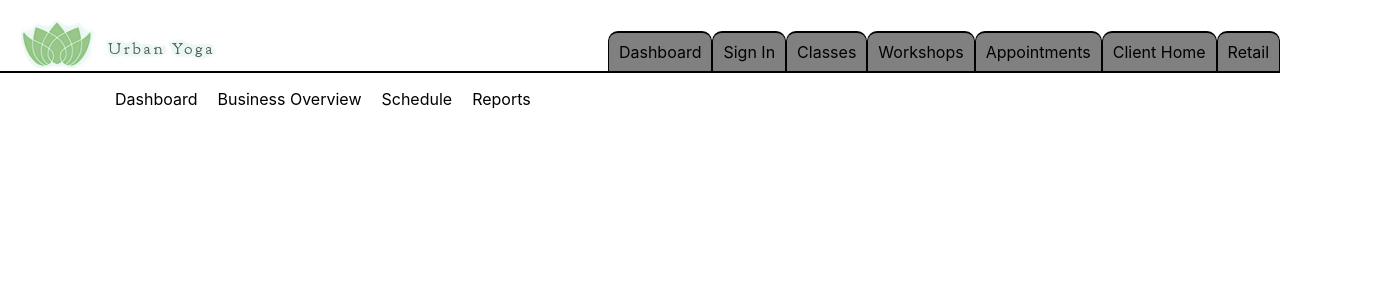
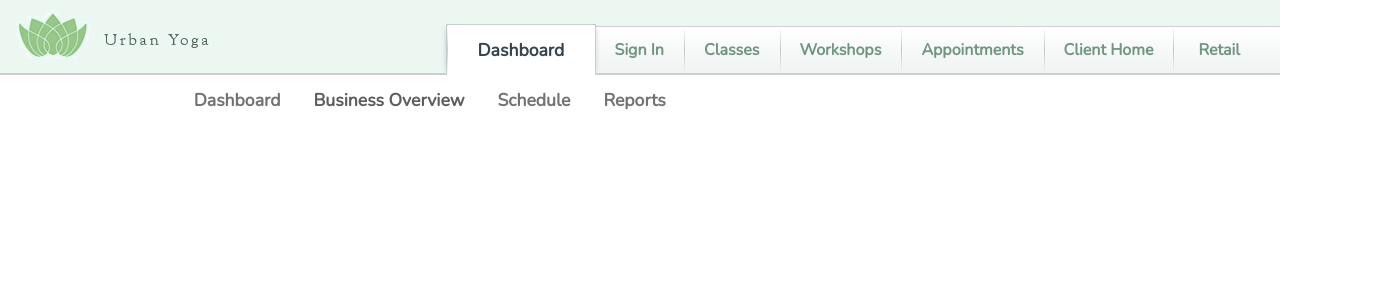
Before and after one commit to estenman/business-overview-react, a React (Create React App) app: page / in a window 1280 px wide. Shown: the top 300 px of the page, 1380 px wide, since content can reach past the window. Built offline with nearby package versions, Linux system fonts and the light colour scheme.

Commit message:
header styling for large

```diff
--- a/src/App.css
+++ b/src/App.css
@@ -15,14 +15,15 @@
 
 /*Header*/
 header {
-  padding: 20px 0px 0px 20px;
   display: flex;
   justify-content: flex-start;
   align-items: flex-end;
-  border-bottom: 2px solid black;
+  border-bottom: 2px solid #cbcfd1;;
+  background-color: #ecf7f2;
 }
 .header-logo {
   display: inline-block;
+  margin: 11px 0px 11px 16px;
 }
 
 .header-nav {
@@ -32,29 +33,64 @@ nav ul {
   padding: 0px;
   margin: 0px;
 }
-nav li {
+nav > ul > li {
   list-style-type: none;
   display: inline-block;
-  background-color: grey;
-  padding: 10px;
-  border-color: black;
-  border-style: solid;
-  border-width: 2px 1px 0px;
-  border-radius: 10px 10px 0px 0px;
+  background: linear-gradient(to bottom, rgb(255, 255, 255) 0%, rgb(239, 243, 242) 100%);
+  padding: 14px 20px;
+  border-top: 1px solid #cbcfd1;
+  color: #709582;
+  font-weight: 600;
+  font-size: 1em;
+  position: relative;
+}
+
+nav > ul > li:last-child {
+  padding: 14px 40px 14px 25px;
+}
+
+nav > ul > li::after {
+  content: "";
+  position: absolute;
+  left: 0px;
+  top: 0px;
+  width: 1px;
+  height: 100%;
+  background: linear-gradient(to bottom, rgb(255, 255, 255, 0), rgb(197, 197, 197) 50%, rgb(255, 255, 255, 0));
+}
+
+.selected-tab {
+  z-index: 1;
+  color: #37444e;
+  background: #fff;
+  border-top: #b6c2c5 solid 1px;
+  border-left: #b6c2c5 solid 1px;
+  border-right: #b6c2c5 solid 1px;
+  border-radius: 3px 3px 0px 0px;
+  padding: 14px 28px;
+  transform: scale(1.1) translate(-5px);
+  box-shadow:
+    -5px 0px 5px -5px rgba(197,197,197,1),
+    5px 0px 5px -5px rgba(197,197,197,1);;
 }
 
 .sub-nav-content {
   position: absolute;
-  left: 100px;
-  top: 75px;
-  width: 100%;
+  left: -250px;
+  top: 50px;
+  min-width: 500px;
   z-index: 1;
   background-color: #fff;
   padding: 5px;
 }
 
 .sub-nav-content li {
-  background-color: white;
-  border: none;
+  background: #fff;
   display: inline-block;
+  color: #737373;
+  padding: 5px 15px;
 }
+
+li.selected-tab-item {
+  color: #5e5e5e;
+}
--- a/src/components/FullNavigation.js
+++ b/src/components/FullNavigation.js
@@ -5,10 +5,10 @@ class FullNavigation extends Component {
 		return (
 			<nav role="navigation" className="header-nav">
 				<ul>
-					<li>Dashboard
+					<li className="selected-tab">Dashboard
 						<ul className="sub-nav-content">
 							<li>Dashboard</li>
-							<li>Business Overview</li>
+							<li className="selected-tab-item">Business Overview</li>
 							<li>Schedule</li>
 							<li>Reports</li>
 						</ul>
--- a/src/index.css
+++ b/src/index.css
@@ -1,9 +1,9 @@
+@import url('https://fonts.googleapis.com/css?family=Nunito&display=swap');
+
 body {
   margin-left: auto;
   margin-right: auto;
-  font-family: -apple-system, BlinkMacSystemFont, "Segoe UI", "Roboto", "Oxygen",
-    "Ubuntu", "Cantarell", "Fira Sans", "Droid Sans", "Helvetica Neue",
-    sans-serif;
+  font-family: 'Nunito', sans-serif;
   -webkit-font-smoothing: antialiased;
   -moz-osx-font-smoothing: grayscale;
   max-width: 1920px;
```
